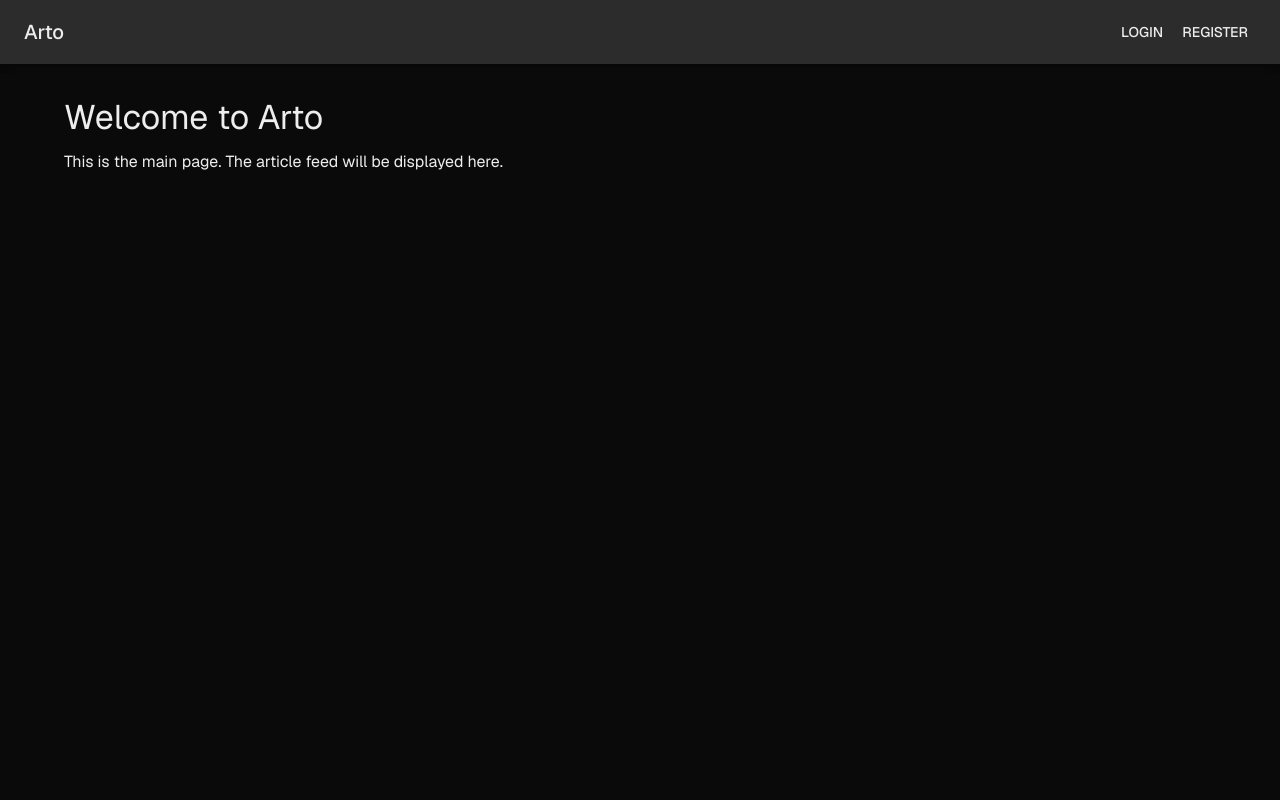
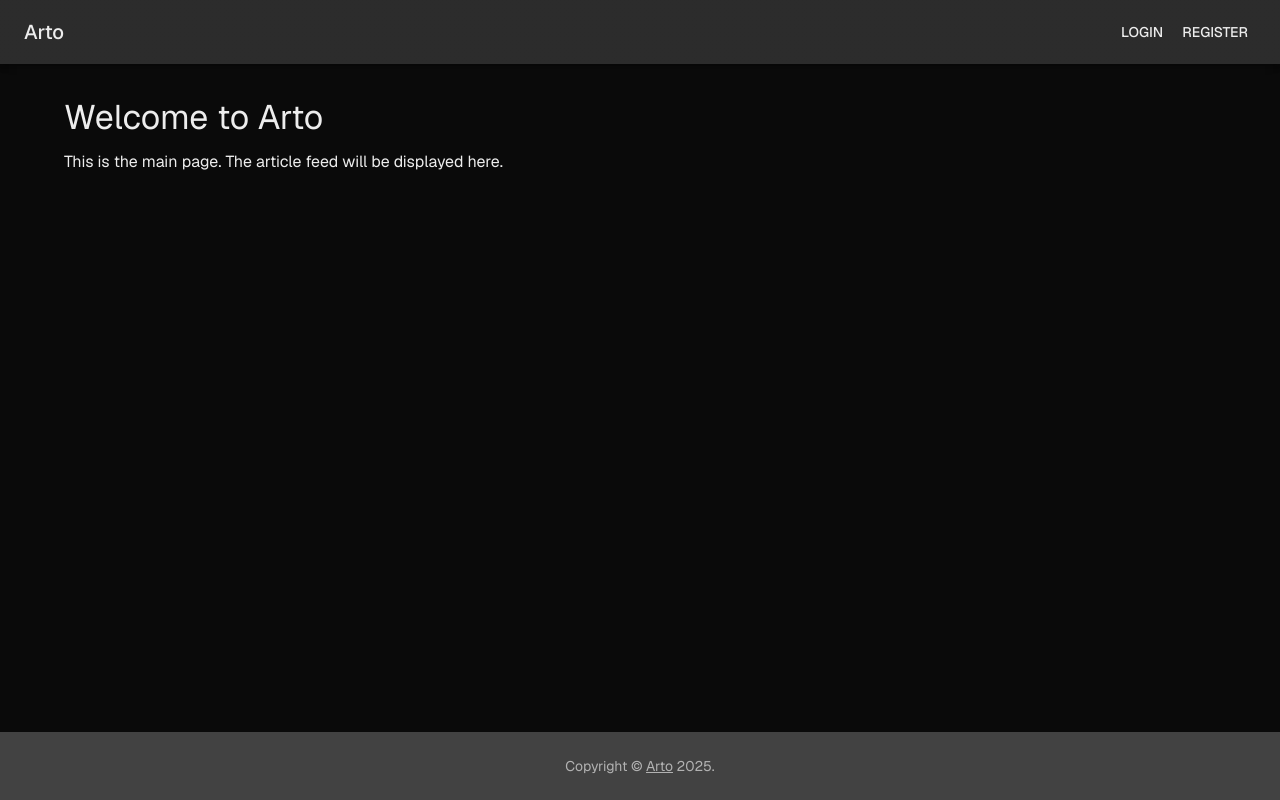
Before and after one commit to reRumbl/Arto, a Next.js app in the folder frontend/: page / in a window 1280 px wide. Built offline with nearby package versions, Linux system fonts and the light colour scheme; what @mui/material-nextjs would draw is missing.

Commit message:
feat(frontend): add footer

```diff
--- /dev/null
+++ b/frontend/src/components/layout/Footer.tsx
@@ -0,0 +1,32 @@
+'use client';
+
+import { Box, Container, Typography, Link } from '@mui/material';
+
+
+export default function Footer() {
+    return (
+        <Box
+            component='footer'
+            sx={{
+                py: 3,
+                px: 2,
+                mt: 'auto',
+                backgroundColor: (theme) =>
+                    theme.palette.mode === 'light'
+                        ? theme.palette.grey[200]
+                        : theme.palette.grey[800],
+            }}
+        >
+            <Container maxWidth='lg'>
+                <Typography variant='body2' color='text.secondary' align='center'>
+                    {'Copyright © '}
+                    <Link color='inherit' href='https://github.com/reRumbl/Arto'>
+                        Arto
+                    </Link>{' '}
+                    {new Date().getFullYear()}
+                    {'.'}
+                </Typography>
+            </Container>
+        </Box>
+    );
+}
--- a/frontend/src/components/layout/MainLayout.tsx
+++ b/frontend/src/components/layout/MainLayout.tsx
@@ -2,6 +2,7 @@
 
 import { Box, Container } from '@mui/material';
 import Header from './Header';
+import Footer from './Footer';
 
 type MainLayoutProps = {
     children: React.ReactNode;
@@ -15,6 +16,7 @@ export default function MainLayout({ children }: MainLayoutProps) {
             <Container component='main' sx={{ mt: 4, mb: 4, flexGrow: 1 }}>
                 {children}
             </Container>
+            <Footer />
         </Box>
     );
 }
```
